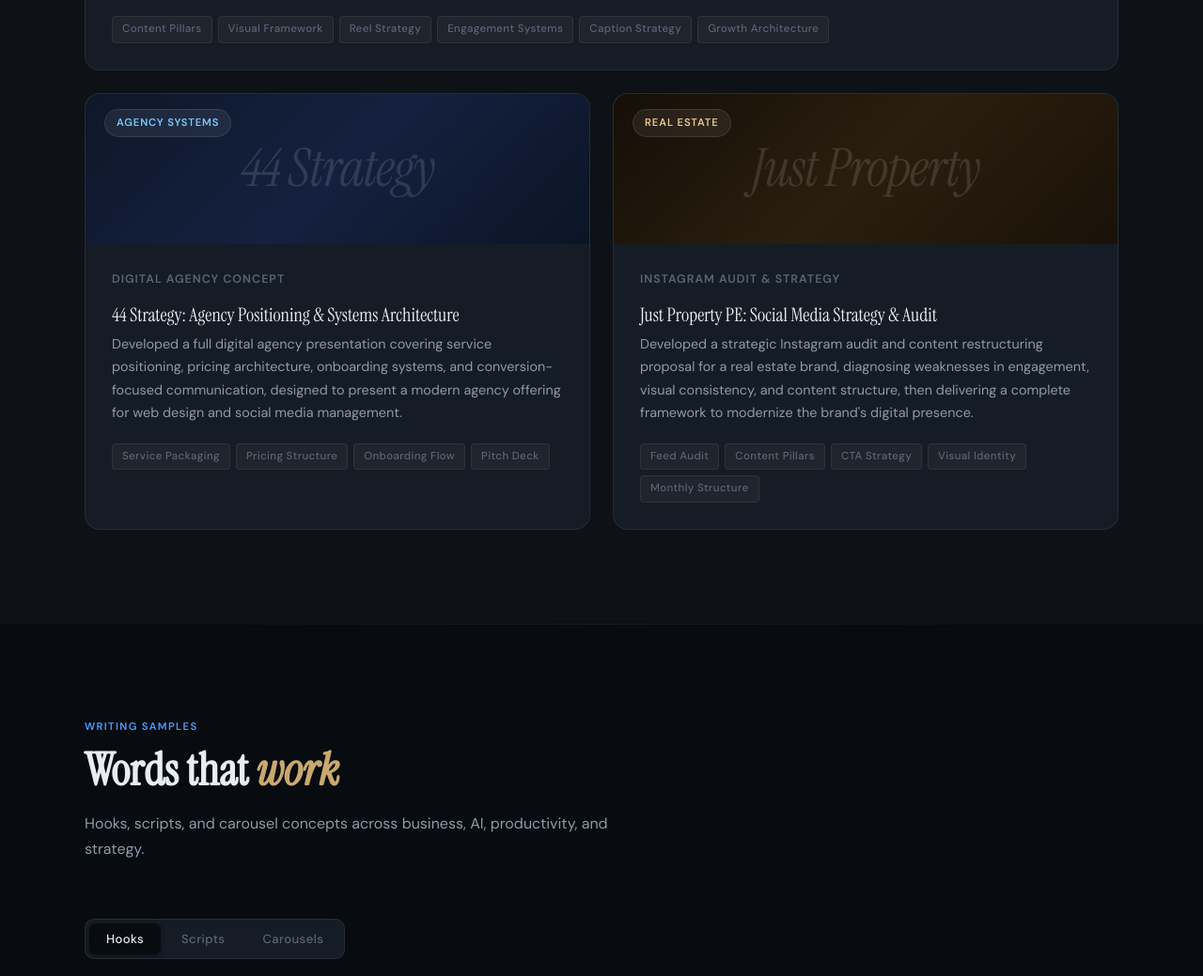
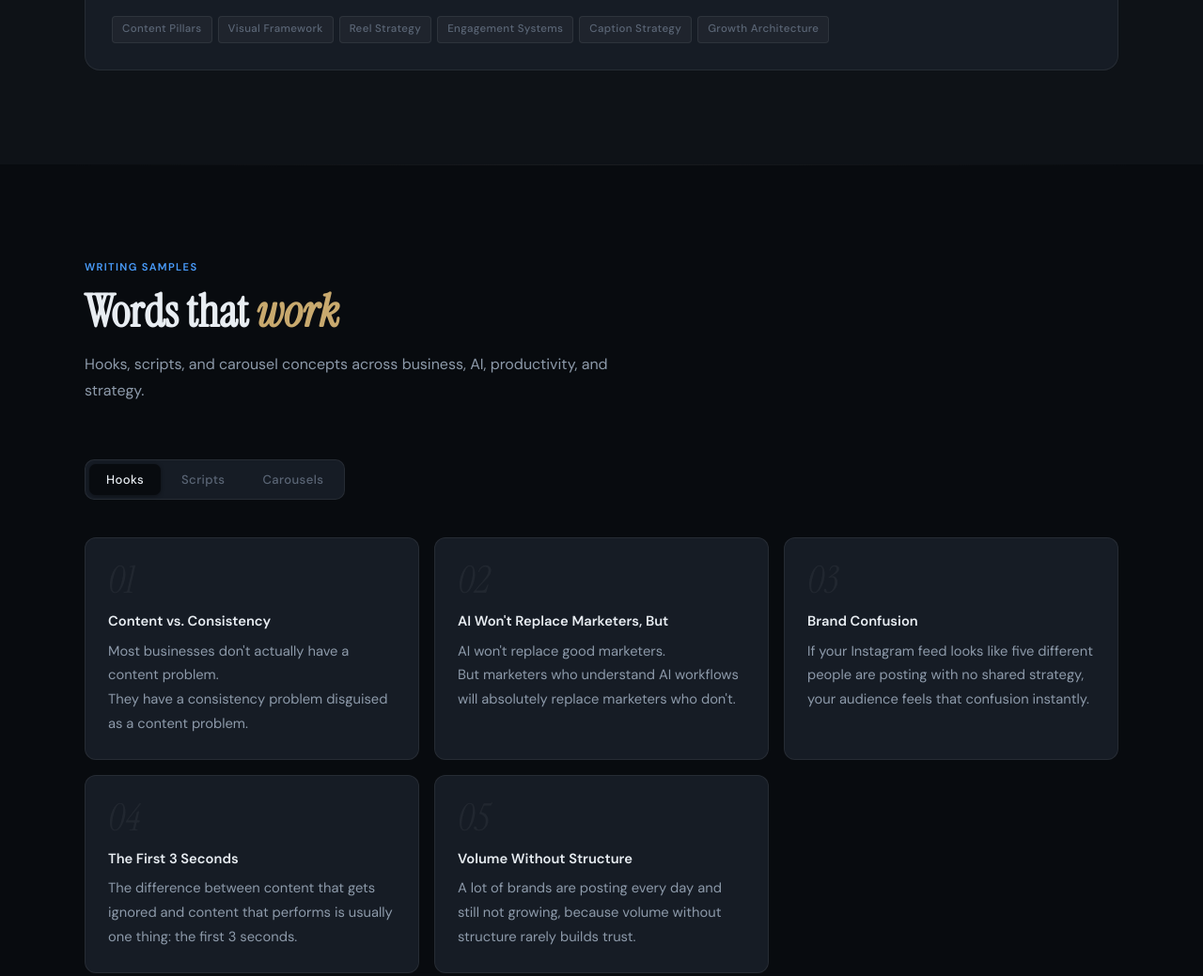
Before and after one commit to khotsosefako9-lang/Portfolio, a plain HTML site: page index.html in a window 1280 px wide. Shown: the part 3191-4230 px from the top of the page at 94% size. Drawn offline with Linux system fonts and the light colour scheme.

Commit message:
Remove 44 Strategy and its Just Property project from portfolio
Co-Authored-By: Claude Opus 5.5 <noreply@anthropic.com>
Claude-Session: https://claude.ai/code/session_01TgC8RF6cPdKMAWPHbL4cGW

```diff
--- a/index.html
+++ b/index.html
@@ -1306,48 +1306,7 @@
         </div>
       </div>
 
-      <div class="project-card reveal">
-        <div class="project-banner project-banner-1">
-          <div class="project-banner-text">44 Strategy</div>
-          <div class="project-banner-badge badge-blue">Agency Systems</div>
-        </div>
-        <div class="project-body">
-          <div class="project-subtitle">Digital Agency Concept</div>
-          <div class="project-title">44 Strategy: Agency Positioning &amp; Systems Architecture</div>
-          <p class="project-desc">
-            Developed a full digital agency presentation covering service positioning, pricing architecture, onboarding systems, and conversion-focused communication, designed to present a modern agency offering for web design and social media management.
-          </p>
-          <div class="project-deliverables">
-            <span class="deliverable">Service Packaging</span>
-            <span class="deliverable">Pricing Structure</span>
-            <span class="deliverable">Onboarding Flow</span>
-            <span class="deliverable">Pitch Deck</span>
-          </div>
-        </div>
-      </div>
-
-      <div class="project-card reveal reveal-delay-1">
-        <div class="project-banner project-banner-2">
-          <div class="project-banner-text">Just Property</div>
-          <div class="project-banner-badge badge-gold">Real Estate</div>
-        </div>
-        <div class="project-body">
-          <div class="project-subtitle">Instagram Audit &amp; Strategy</div>
-          <div class="project-title">Just Property PE: Social Media Strategy &amp; Audit</div>
-          <p class="project-desc">
-            Developed a strategic Instagram audit and content restructuring proposal for a real estate brand, diagnosing weaknesses in engagement, visual consistency, and content structure, then delivering a complete framework to modernize the brand's digital presence.
-          </p>
-          <div class="project-deliverables">
-            <span class="deliverable">Feed Audit</span>
-            <span class="deliverable">Content Pillars</span>
-            <span class="deliverable">CTA Strategy</span>
-            <span class="deliverable">Visual Identity</span>
-            <span class="deliverable">Monthly Structure</span>
-          </div>
-        </div>
-      </div>
-
-    </div>
+      </div>
   </div>
 </section>
 
@@ -1567,7 +1526,6 @@ They want operators. People who can think, adapt, and execute across systems.</d
           <li>Grew Reach Summerstrand's Instagram from 246 monthly views (Jan) to 8,758 (Apr) and 11,454 views across 60 days, with 2,074 accounts reached (+355.8%) and a top reel hitting 1,015 views</li>
           <li>Built AI-assisted drafting and content refinement workflows using ChatGPT, Claude, and Canva</li>
           <li>Produced Instagram audits, content pillars, visual frameworks, and caption strategies for multiple client brands</li>
-          <li>Developed the 44 Strategy digital agency concept including service packaging, pricing architecture, and onboarding systems</li>
         </ul>
       </div>
 
```
